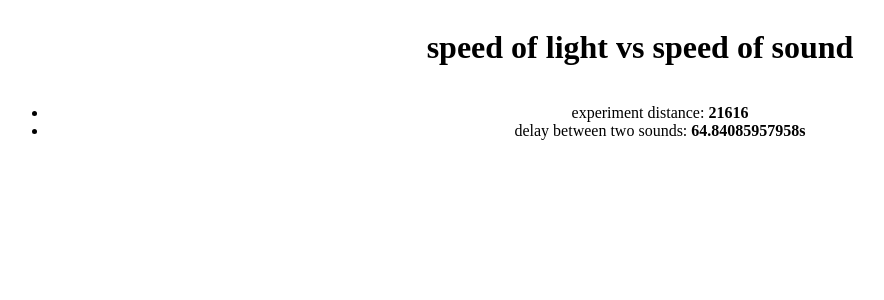
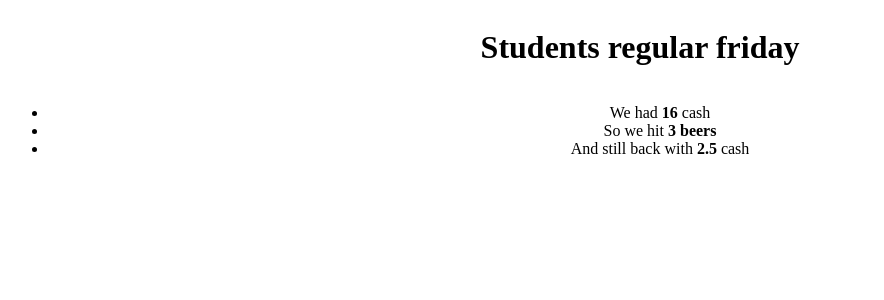
Before and after one commit to edmundas3945/php-first, a PHP site: page / in a window 1280 px wide. Shown: the top 300 px of the page, without its empty margins (0-884 px from the left). Run offline with PHP 8.4, Linux system fonts and the light colour scheme; some libraries are stand-ins or nearby versions.

Commit message:
students friday

```diff
--- a/index.php
+++ b/index.php
@@ -8,14 +8,14 @@ date_default_timezone_set('Europe/Vilnius');
 //$sec = "1";
 //header("Refresh: $sec; url=$page");
 
-$distance = rand(1,60000);
-$lightSpeed = 300000 ;
-$soundSpeed = 333 ;
+$money = rand(1,100);
+$beerPrice = 4.5 ;
+$beersPerNight = rand(1,15);
 
-$lightTime = $distance/$lightSpeed;
-$soundTime = $distance/$soundSpeed;
+$beerHits = floor($money/$beerPrice);
+$moneyLeft = $money-($beerHits *$beerPrice);
 
-$delay = $soundTime - $lightTime;
+
 
 
 ?>
@@ -55,11 +55,11 @@ $delay = $soundTime - $lightTime;
 </head>
 <body>
 
-<h1>speed of light vs speed of sound</h1>
+<h1>Students regular friday</h1>
 <ul>
-    <li>experiment distance: <strong><?php print $distance ;?></strong></li>
-    <li>delay between two sounds: <strong><?php print $delay?>s</strong></li>
-
+    <li>We had <strong><?php print $money ;?></strong> cash</li>
+    <li>So we hit <strong><?php print $beerHits?> beers</strong></li>
+    <li>And still back with <strong><?php print $moneyLeft?></strong> cash</li>
 </ul>
 
 </body>
```
